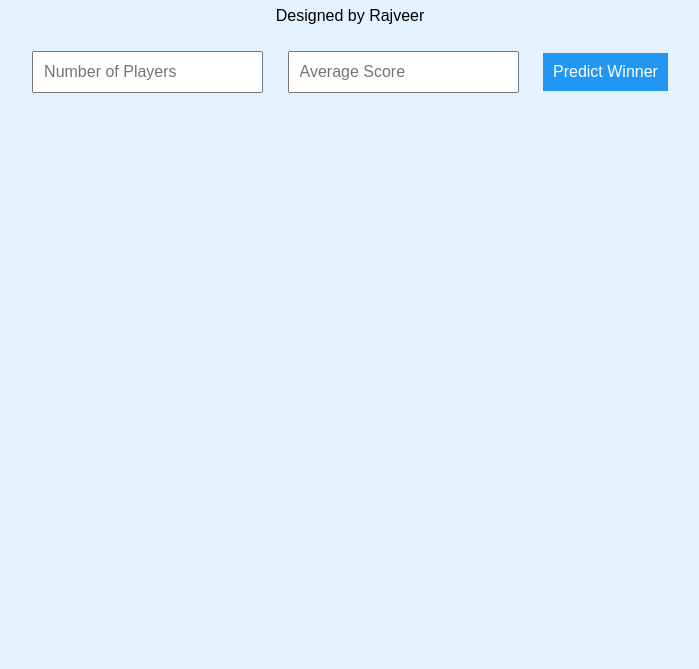
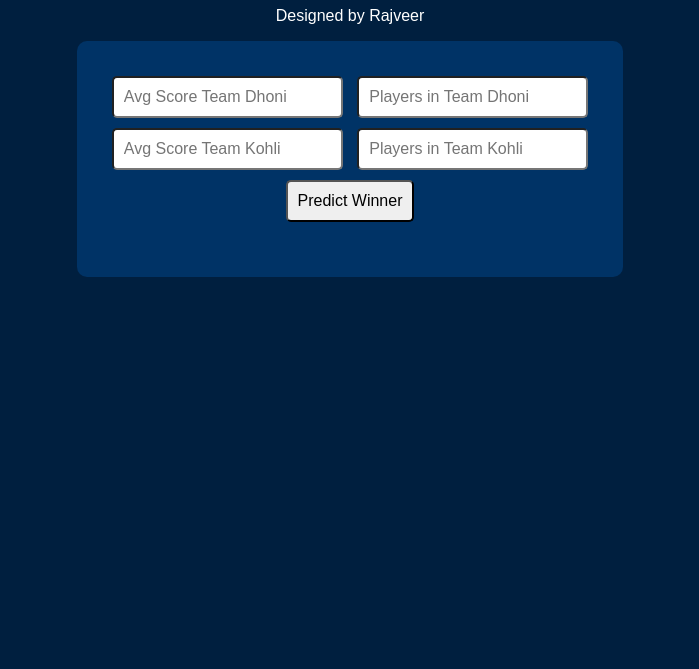
Before and after one commit to RajveerSingh12344321/winzo-predictor-2.0, a plain HTML site: page index.html in a window 1280 px wide. Shown: the part 131-800 px from the top of the page, without its empty margins (290-989 px from the left). Drawn offline with Linux system fonts and the light colour scheme.

Commit message:
Add files via upload

```diff
--- a/index.html
+++ b/index.html
@@ -1,19 +1,61 @@
+
 <!DOCTYPE html>
-<html>
+<html lang="en">
 <head>
-  <title>WinZO Predictor 2.0</title>
-  <link rel="stylesheet" href="style.css" />
+    <meta charset="UTF-8">
+    <meta name="viewport" content="width=device-width, initial-scale=1.0">
+    <title>WinZO Predictor 2.0</title>
+    <style>
+        body {
+            background-color: #001f3f;
+            color: white;
+            font-family: Arial, sans-serif;
+            text-align: center;
+            padding: 50px;
+        }
+        input, button {
+            padding: 10px;
+            font-size: 16px;
+            margin: 5px;
+            border-radius: 5px;
+        }
+        .container {
+            background: #003366;
+            padding: 30px;
+            border-radius: 10px;
+            display: inline-block;
+        }
+    </style>
 </head>
 <body>
-  <h1>WinZO Predictor 2.0</h1>
-  <p>Designed by Rajveer</p>
+    <h1>WinZO Predictor 2.0</h1>
+    <p>Designed by Rajveer</p>
+    <div class="container">
+        <input type="text" id="team1" placeholder="Avg Score Team Dhoni">
+        <input type="text" id="players1" placeholder="Players in Team Dhoni"><br>
+        <input type="text" id="team2" placeholder="Avg Score Team Kohli">
+        <input type="text" id="players2" placeholder="Players in Team Kohli"><br>
+        <button onclick="predict()">Predict Winner</button>
+        <h2 id="result"></h2>
+    </div>
+    <script>
+        function predict() {
+            const avg1 = parseFloat(document.getElementById('team1').value);
+            const players1 = parseInt(document.getElementById('players1').value);
+            const avg2 = parseFloat(document.getElementById('team2').value);
+            const players2 = parseInt(document.getElementById('players2').value);
 
-  <input type="number" id="players" placeholder="Number of Players">
-  <input type="number" id="avgScore" placeholder="Average Score">
-  <button onclick="predict()">Predict Winner</button>
+            if (isNaN(avg1) || isNaN(players1) || isNaN(avg2) || isNaN(players2)) {
+                document.getElementById('result').innerText = 'Please enter valid numbers';
+                return;
+            }
 
-  <h2 id="result"></h2>
+            const score1 = avg1 * players1;
+            const score2 = avg2 * players2;
 
-  <script src="script.js"></script>
+            const winner = score1 > score2 ? "🏆 Team Dhoni Wins!" : "🏆 Team Kohli Wins!";
+            document.getElementById('result').innerText = winner;
+        }
+    </script>
 </body>
 </html>
```
